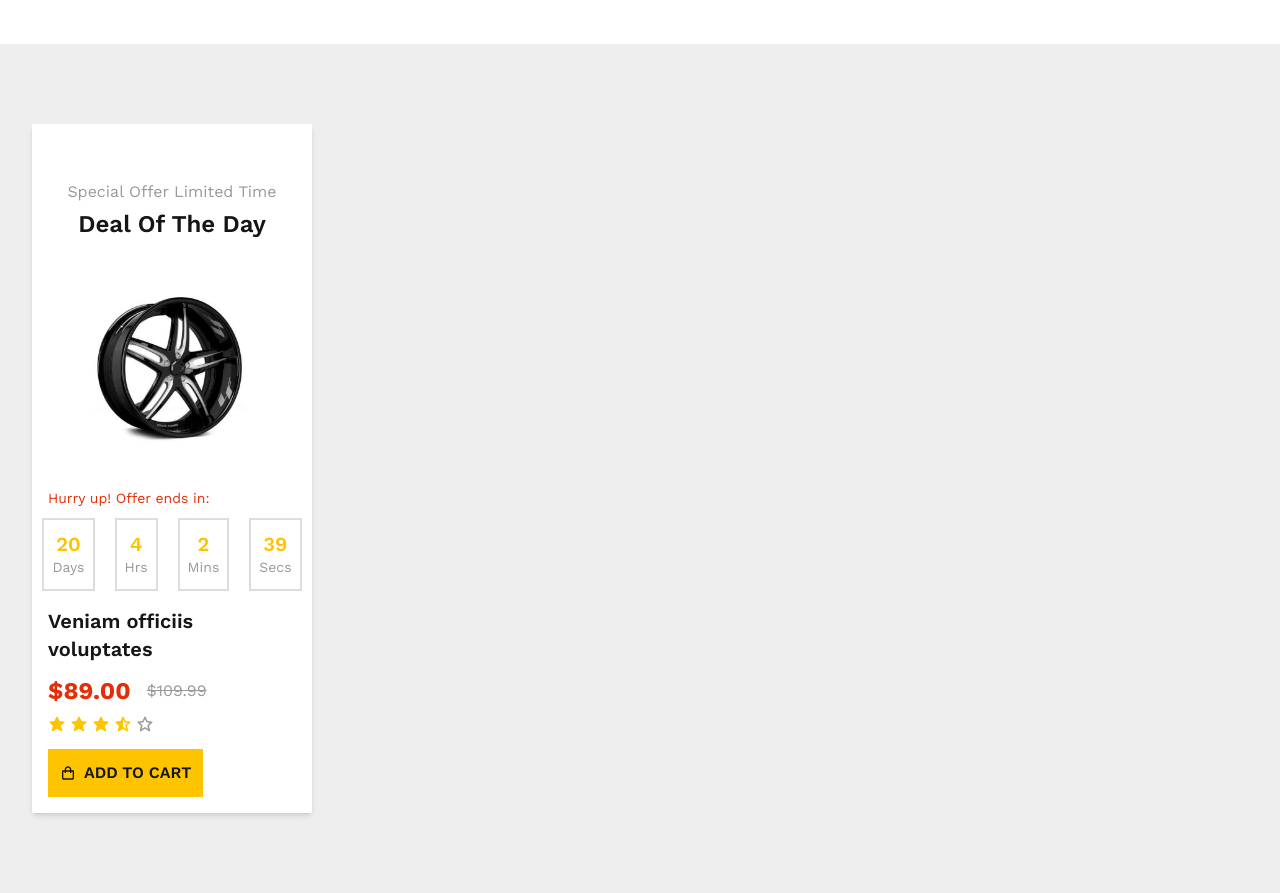
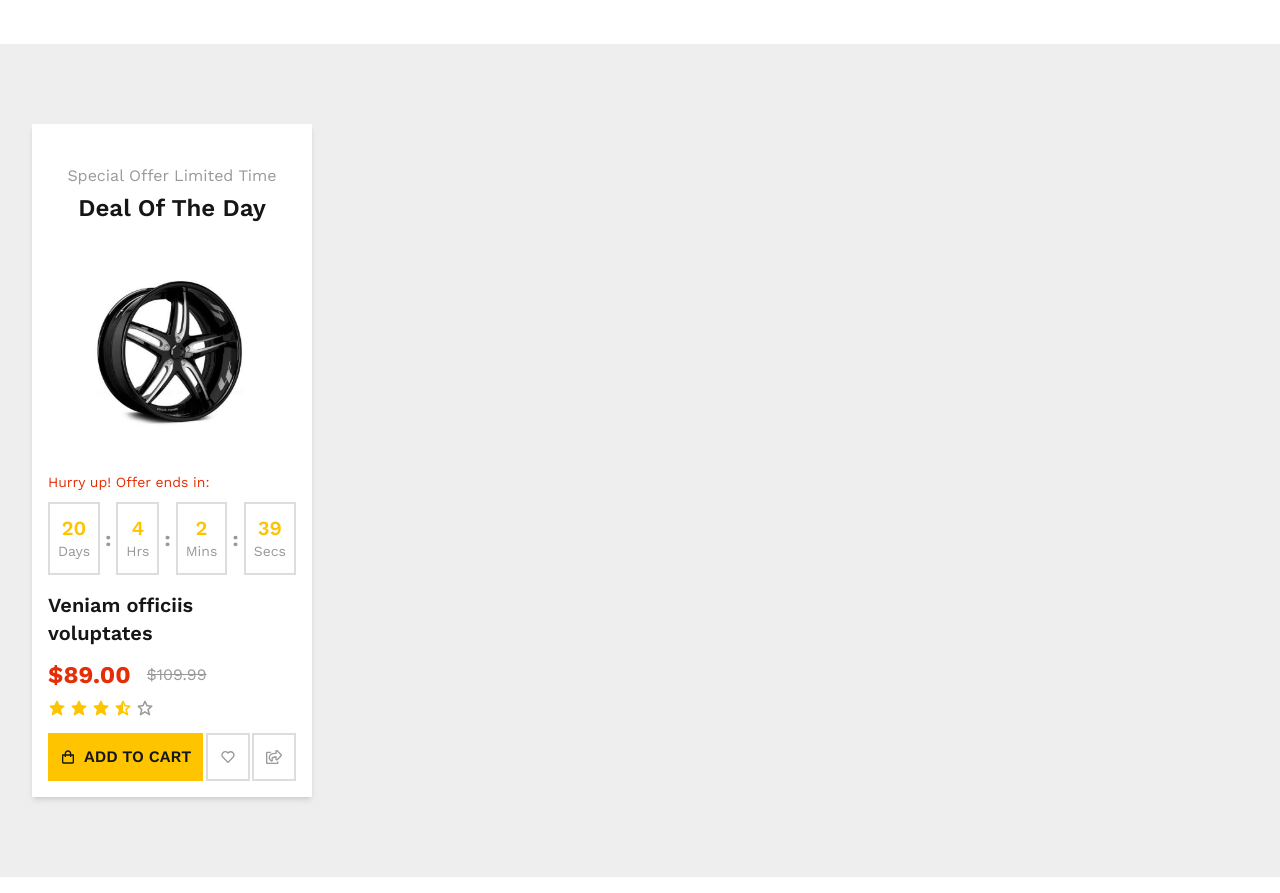
Before and after one commit to shahjalalhazari/Uren, a Next.js app: page / in a window 1280 px wide. Shown: the part 2140-3033 px from the top of the page. Built offline with nearby package versions, Linux system fonts and the light colour scheme.

Commit message:
Deal of the Day product card of Featured Product Section Completed.

```diff
--- a/src/app/components/HomePage/FeaturedProductsSection.jsx
+++ b/src/app/components/HomePage/FeaturedProductsSection.jsx
@@ -1,13 +1,17 @@
 import Image from "next/image";
 import Link from "next/link";
+import { BiHeart } from "react-icons/bi";
+import { FaRegShareSquare } from "react-icons/fa";
 import CountdownTimer from "./components/CountdownTimer";
 import ProductRating from "../shared/Navbar/ProductRating";
 import AddToCartBtn from "../shared/AddToCartBtn";
+import AddToWishlistBtn from "../shared/AddToWishlistBtn";
+import QuickViewBtn from "../shared/QuickViewBtn";
 
 const FeaturedProductsSection = () => {
   return (
     <div className="px-8 py-20 bg-[#eee] grid grid-cols-4 gap-x-8">
-      <div className="bg-base-100 w-full shadow-md pt-14 px-4 pb-4">
+      <div className="bg-base-100 w-full shadow-md pt-10 px-4 pb-4">
         <div className="text-center">
           <h6 className="text-[#999] mb-1">Special Offer Limited Time</h6>
           <h2 className="font-semibold text-2xl">Deal Of The Day</h2>
@@ -39,9 +43,18 @@ const FeaturedProductsSection = () => {
             {/* Product Rating */}
             <ProductRating rating={3.5} totalStars={5} />
 
-            <div className="mt-4">
+            <div className="mt-4 flex justify-between">
               {/* REPLACE */}
+              {/* Add to Cart Button */}
               <AddToCartBtn href={"/"} />
+
+              {/* REPLACE */}
+              {/* Add to Wishlist Button */}
+              <AddToWishlistBtn />
+
+              {/* REPLACE */}
+              {/* Quick View Button */}
+              <QuickViewBtn />
             </div>
           </div>
         </div>
--- a/src/app/components/HomePage/components/CountdownTimer.jsx
+++ b/src/app/components/HomePage/components/CountdownTimer.jsx
@@ -45,16 +45,19 @@ const CountdownTimer = ({ targetDate }) => {
         <h5>{timeLeft.days}</h5>
         <p>Days</p>
       </div>
+      <span className="font-bold text-xl text-[#999]">:</span>
       {/* Hours Left */}
       <div className="timer-box">
         <h5>{timeLeft.hours}</h5>
         <p>Hrs</p>
       </div>
+      <span className="font-bold text-xl text-[#999]">:</span>
       {/* Minutes Left */}
       <div className="timer-box">
         <h5>{timeLeft.minutes}</h5>
         <p>Mins</p>
       </div>
+      <span className="font-bold text-xl text-[#999]">:</span>
       {/* Seconds Left */}
       <div className="timer-box">
         <h5>{timeLeft.seconds}</h5>
--- a/src/app/components/HomePage/home-page.css
+++ b/src/app/components/HomePage/home-page.css
@@ -68,7 +68,7 @@
 /* FEATURED PRODUCTS SECTION */
 /* Countdown Timer */
 .timer-container {
-    @apply flex text-center gap-5 justify-center;
+    @apply flex text-center justify-between items-center;
 }
 
 .timer-box {
--- /dev/null
+++ b/src/app/components/shared/AddToWishlistBtn.jsx
@@ -0,0 +1,11 @@
+import { BiHeart } from "react-icons/bi";
+
+const AddToWishlistBtn = () => {
+  return (
+    <button title="Add to Wishlist" className="outline-btn">
+      <BiHeart />
+    </button>
+  );
+};
+
+export default AddToWishlistBtn;
--- /dev/null
+++ b/src/app/components/shared/QuickViewBtn.jsx
@@ -0,0 +1,12 @@
+import React from "react";
+import { FaRegShareSquare } from "react-icons/fa";
+
+const QuickViewBtn = () => {
+  return (
+    <button title="Quick View" className="outline-btn">
+      <FaRegShareSquare />
+    </button>
+  );
+};
+
+export default QuickViewBtn;
--- a/src/app/globals.css
+++ b/src/app/globals.css
@@ -5,7 +5,6 @@
 .primary-btn {
     @apply bg-primary px-10 py-3 font-semibold uppercase shadow-md rounded-md;
 }
-
 .primary-btn:hover {
     @apply text-secondary
 }
@@ -14,9 +13,18 @@
 .add-to-cart-btn {
     @apply bg-primary flex justify-center items-center gap-x-2 p-3 font-semibold uppercase;
 }
-
 .add-to-cart-btn:hover {
     @apply shadow-lg;
+}
+
+/* Outline Button */
+.outline-btn {
+    @apply border p-3 font-semibold text-[#999] text-center;
+    border: 2px solid #ddd
+}
+
+.outline-btn:hover {
+    @apply bg-primary text-base-100 border-primary shadow-lg;
 }
 
 /* CAROUSEL ANIMATIONS */
```
